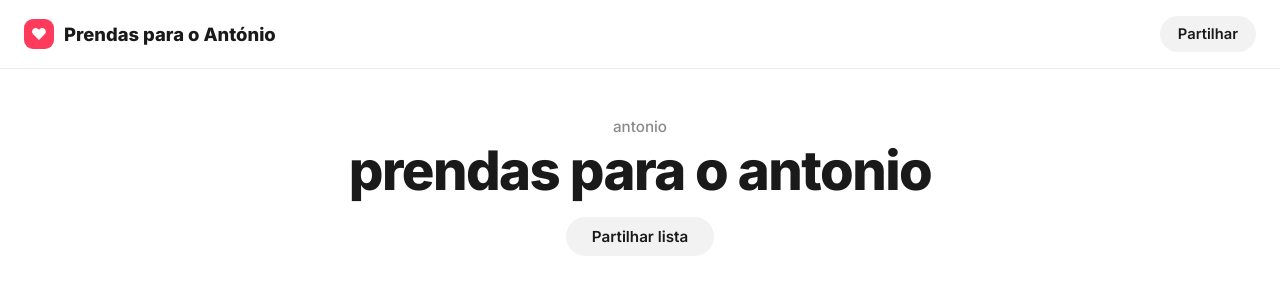
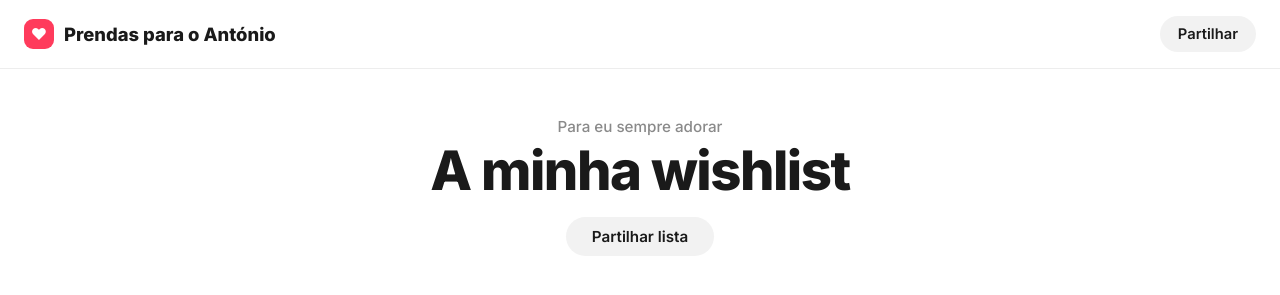
Before and after one commit to antonio-affr/prendas, a plain HTML site: page index.html in a window 1280 px wide. Shown: the top 295 px of the page. Drawn offline with Linux system fonts and the light colour scheme; no server answers.

Commit message:
Update hero copy

```diff
--- a/index.html
+++ b/index.html
@@ -150,8 +150,8 @@
   </nav>
 
   <header class="hero">
-    <p class="eyebrow">antonio</p>
-    <h1>prendas para o antonio</h1>
+    <p class="eyebrow">Para eu sempre adorar</p>
+    <h1>A minha wishlist</h1>
     <button class="share" onclick="sharePage()">Partilhar lista</button>
   </header>
 
```
